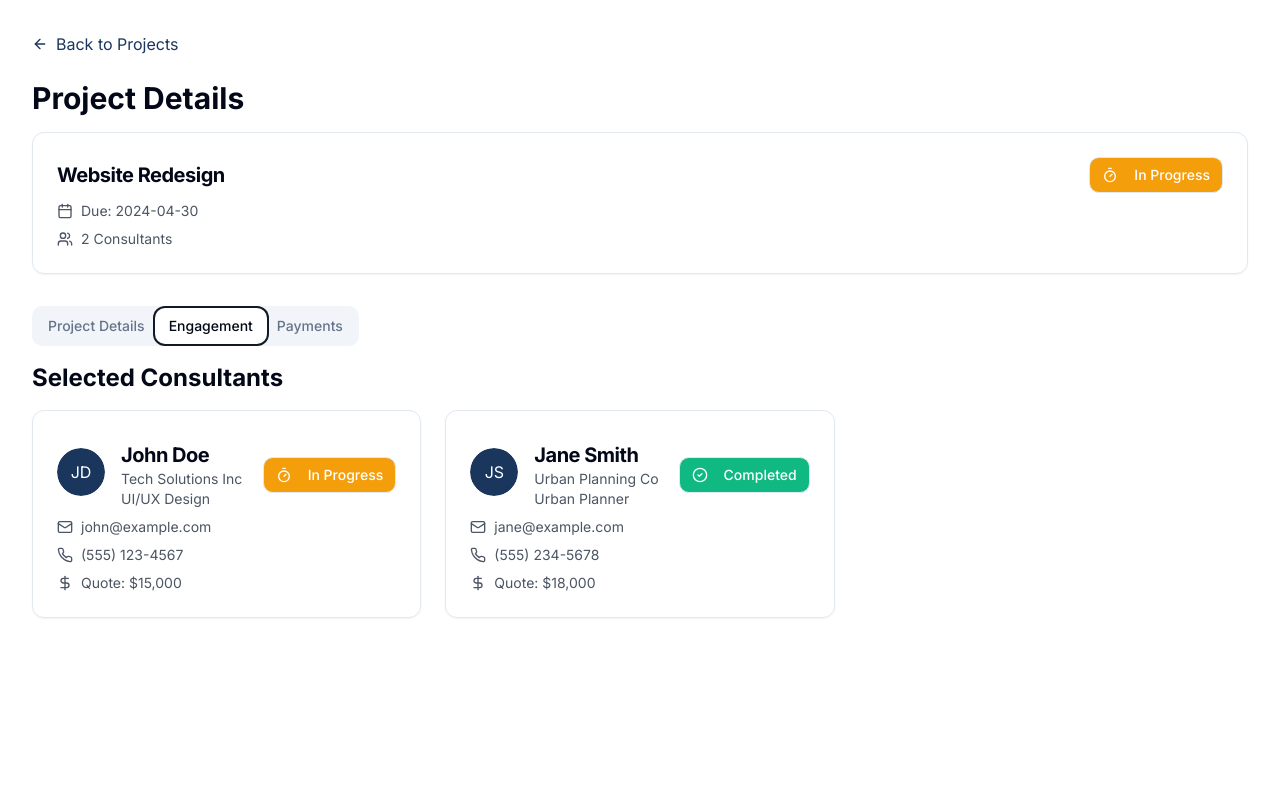
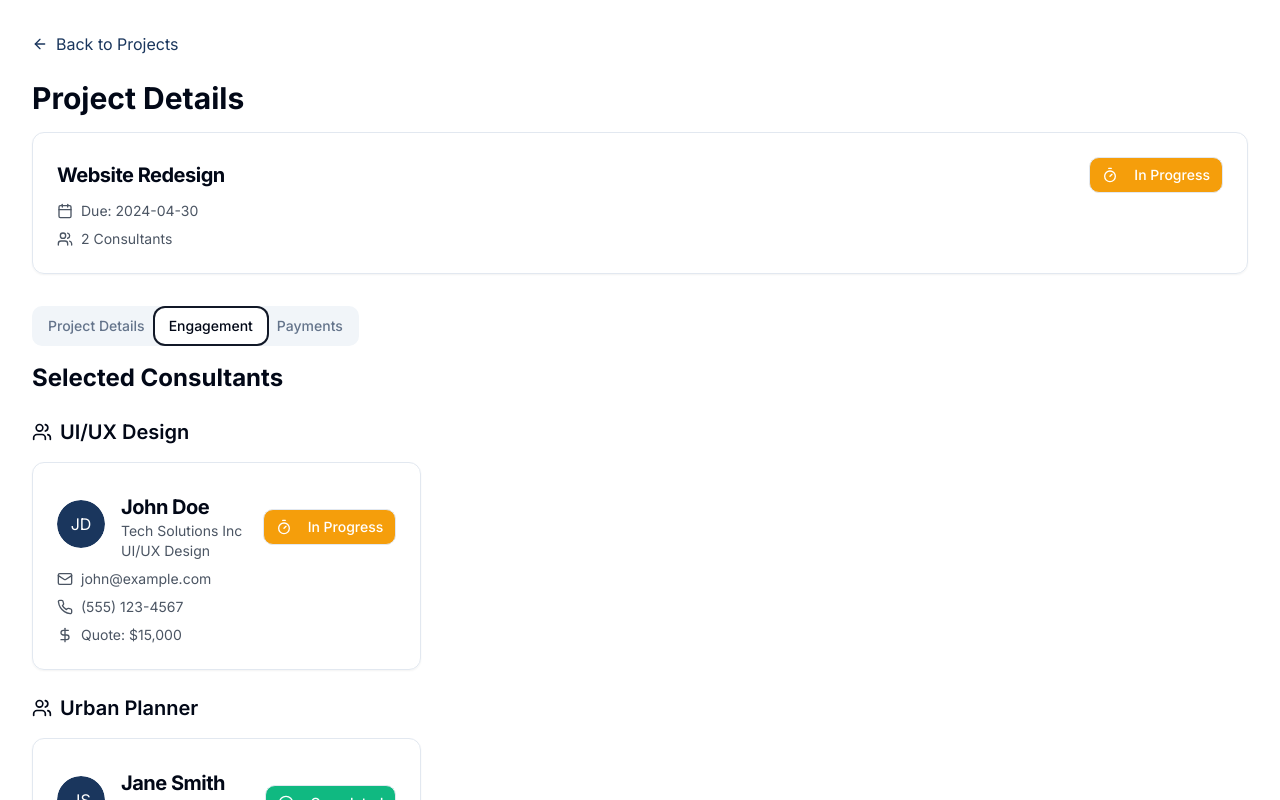
Before and after one commit to Boyang-Lin/hostudio-project-management, a React (Vite) app: page /project/1 in a window 1280 px wide. Both pictures are taken after a click on the tab "Engagement". Shown: the top 800 px of the page. Built offline with nearby package versions, Linux system fonts and the light colour scheme.

Commit message:
Sort Selected Consultants by Group
Update the project detail view to sort selected consultants into the same groups as the primary consultant list. This change enhances the organization and visibility of consultants within their respective groups.
[skip gpt_engineer]

```diff
--- a/src/pages/ProjectDetail.tsx
+++ b/src/pages/ProjectDetail.tsx
@@ -22,6 +22,21 @@ interface Task {
 interface ConsultantTasks {
   [consultantEmail: string]: Task[];
 }
+
+// Helper function to group consultants by specialty
+const groupConsultantsBySpecialty = (consultants: ProjectConsultant[]) => {
+  const groups: Record<string, ProjectConsultant[]> = {};
+
+  consultants.forEach(consultant => {
+    const specialty = consultant.specialty;
+    if (!groups[specialty]) {
+      groups[specialty] = [];
+    }
+    groups[specialty].push(consultant);
+  });
+
+  return groups;
+};
 
 export default function ProjectDetail() {
   const { id } = useParams();
@@ -107,6 +122,8 @@ export default function ProjectDetail() {
     );
   };
 
+  const groupedSelectedConsultants = groupConsultantsBySpecialty(selectedConsultants);
+
   return (
     <div className="container mx-auto py-8">
       <Link to="/" className="flex items-center text-primary hover:underline mb-6">
@@ -162,10 +179,16 @@ export default function ProjectDetail() {
         </TabsContent>
 
         <TabsContent value="engagement">
-          <div className="space-y-4">
+          <div className="space-y-6">
             <h2 className="text-2xl font-bold">Selected Consultants</h2>
+            {Object.entries(groupedSelectedConsultants).map(([specialty, consultants]) => (
+              <div key={specialty} className="space-y-4">
+                <div className="flex items-center space-x-2">
+                  <Users className="h-5 w-5" />
+                  <h3 className="text-xl font-semibold">{specialty}</h3>
+                </div>
                 <div className="grid grid-cols-1 md:grid-cols-2 lg:grid-cols-3 gap-6">
-              {selectedConsultants.map((consultant) => (
+                  {consultants.map((consultant) => (
                     <div
                       key={consultant.email}
                       className="cursor-pointer"
@@ -180,6 +203,8 @@ export default function ProjectDetail() {
                     </div>
                   ))}
                 </div>
+              </div>
+            ))}
           </div>
         </TabsContent>
 
```
Lines whose indentation alone changed are shown as unchanged.
